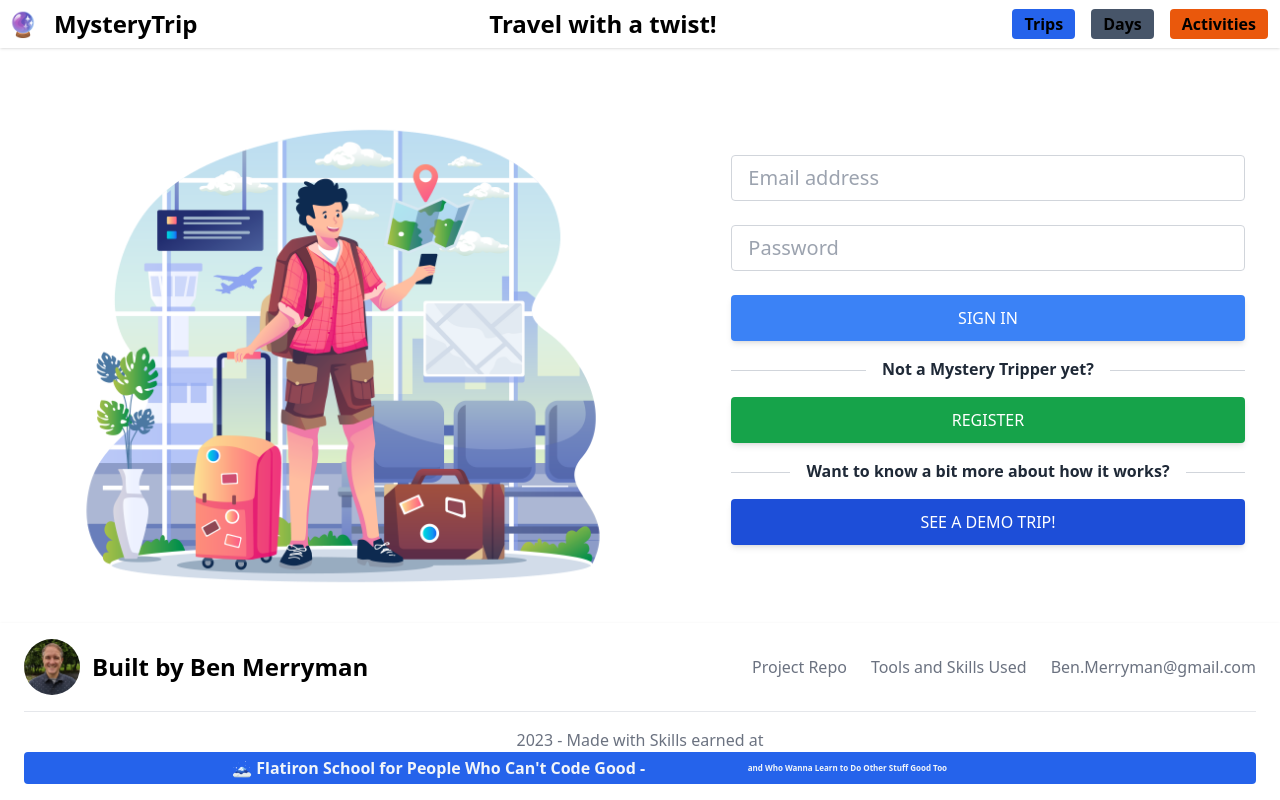
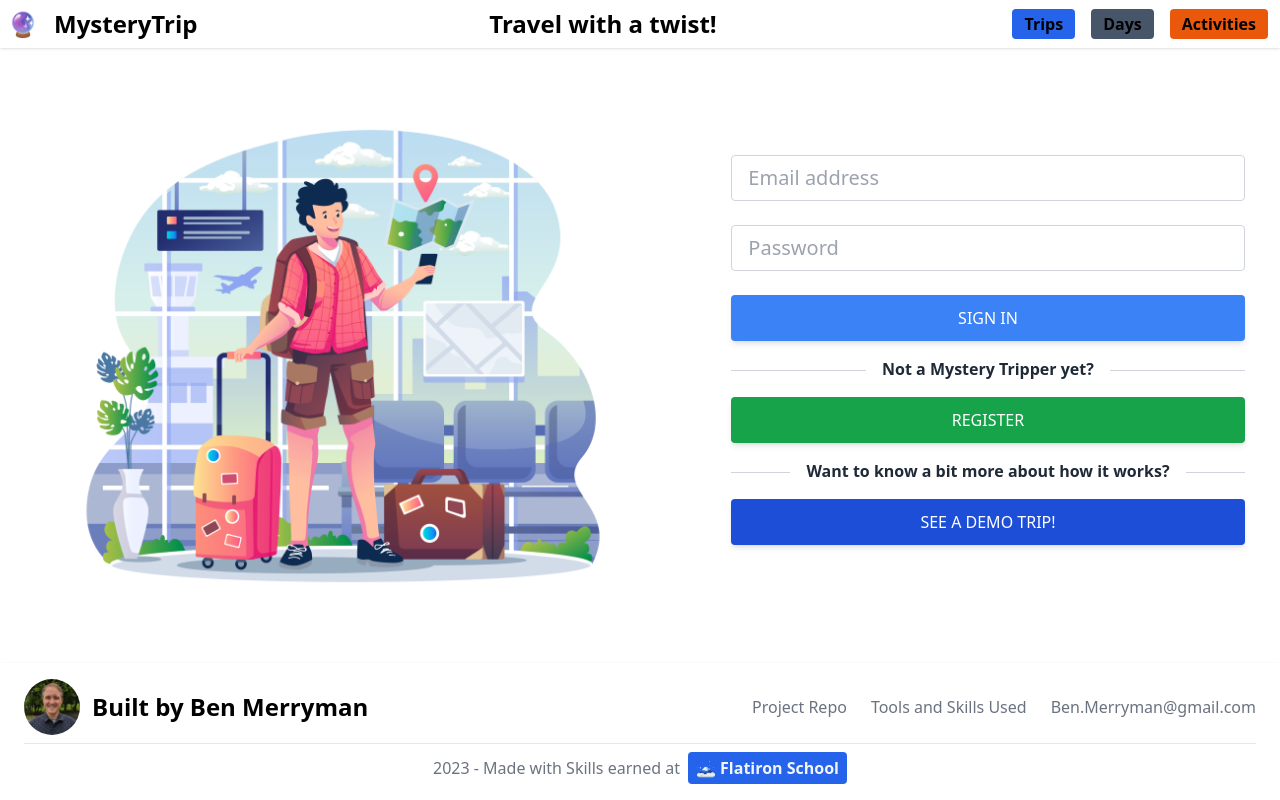
Before and after one commit to beingmerry/Mystery-Trip, a React (Vite) app in the folder client/: page / in a window 1280 px wide. Built offline with nearby package versions, Linux system fonts and the light colour scheme.

Commit message:
redid dynamic formatting

```diff
--- a/client/src/components/App.jsx
+++ b/client/src/components/App.jsx
@@ -1,11 +1,9 @@
-import { useState, useEffect } from 'react'
+import React from 'react'
 import Header from './Header'
 import { Outlet } from 'react-router-dom'
 import Footer from './Footer'
 
 export default function App () {
-  const [showDefault, setShowDefault] = useState(false)
-
   return (
     <div className='flex flex-col h-screen justify-between '>
       <Header fixed={false} />
--- a/client/src/components/Footer.jsx
+++ b/client/src/components/Footer.jsx
@@ -1,12 +1,14 @@
 import BenMerrymanProfilePic from '../assets/ProfilePic_1800x1800_2021_Conshy.jpg'
+import React from 'react'
 
 export default function Footer () {
   return (
     <footer className='p-4 bg-white shadow md:px-6 md:py-4 dark:bg-gray-900'>
-      <div className='sm:flex sm:items-center sm:justify-between'>
+      <div className='md:flex md:items-center md:justify-between'>
         <a
           href='https://www.linkedin.com/in/benmerryman/'
           target='_blank'
+          rel='noopener noreferrer'
           className='flex items-center mb-4 sm:mb-0'
         >
           <img
@@ -24,6 +26,7 @@ export default function Footer () {
               href='https://github.com/beingmerry/Mystery-Trip-AWS-Amplify'
               className='mr-4 hover:underline md:mr-6 '
               target='_blank'
+              rel='noopener noreferrer'
             >
               Project Repo
             </a>
@@ -43,20 +46,19 @@ export default function Footer () {
           </li>
         </ul>
       </div>
-      <hr className='my-6 border-gray-200 sm:mx-auto dark:border-gray-700 lg:my-4' />
-      <span className='block text-gray-500 sm:text-center dark:text-gray-400'>
-        2023 - Made with Skills earned at {'   '}
-        <a
-          href='https://flatironschool.com/'
-          className='text-slate-100 bg-blue-600 flex justify-center hover:bg-blue-700 font-bold py-1 px-2 rounded'
-          target='_blank'
-        >
-          🗻 Flatiron School for People Who Can't Code Good -
-          <p className='scale-50 pl-1 hover:scale-100'>
-            {' '}
-            and Who Wanna Learn to Do Other Stuff Good Too{' '}
-          </p>
-        </a>
+      <hr className='my-2 flex-row border-gray-200 sm:mx-auto dark:border-gray-700' />
+      <span className=' text-gray-500 sm:text-center dark:text-gray-400'>
+        <div className='flex flex-wrap items-center justify-center'>
+          <p>2023 - Made with Skills earned at {'   '}</p>
+          <a
+            href='https://flatironschool.com/'
+            className='ml-2 text-slate-100 bg-blue-600 flex  hover:bg-blue-700 font-bold py-1 px-2 rounded'
+            target='_blank'
+            rel='noopener noreferrer'
+          >
+            🗻 Flatiron School
+          </a>
+        </div>
       </span>
     </footer>
   )
--- a/client/src/components/Header.jsx
+++ b/client/src/components/Header.jsx
@@ -1,8 +1,9 @@
 import { Link } from 'react-router-dom'
+import React from 'react'
 
-export default function Header ({ fixed }) {
+export default function Header () {
   return (
-    <nav className='flex items-end justify-between align-middle shadow md:px-2 md:py-2 dark:bg-gray-900'>
+    <nav className='flex items-end justify-between align-middle shadow md:px-2 py-2 dark:bg-gray-900'>
       <div className='self-center text-2xl font-semibold whitespace-nowrap dark:text-white'>
         <Link to='/' className='no-underline inline-flex'>
           <h1 className='hover:scale-150 '>🔮</h1>
--- a/client/src/components/User/LoginForm.jsx
+++ b/client/src/components/User/LoginForm.jsx
@@ -63,7 +63,7 @@ export default function LoginForm ({ setUser }) {
       >
         Sign in
       </button>
-      <p>{errors && {errors}}</p>
+      <p>{errors && { errors }}</p>
     </form>
   )
 }
```
